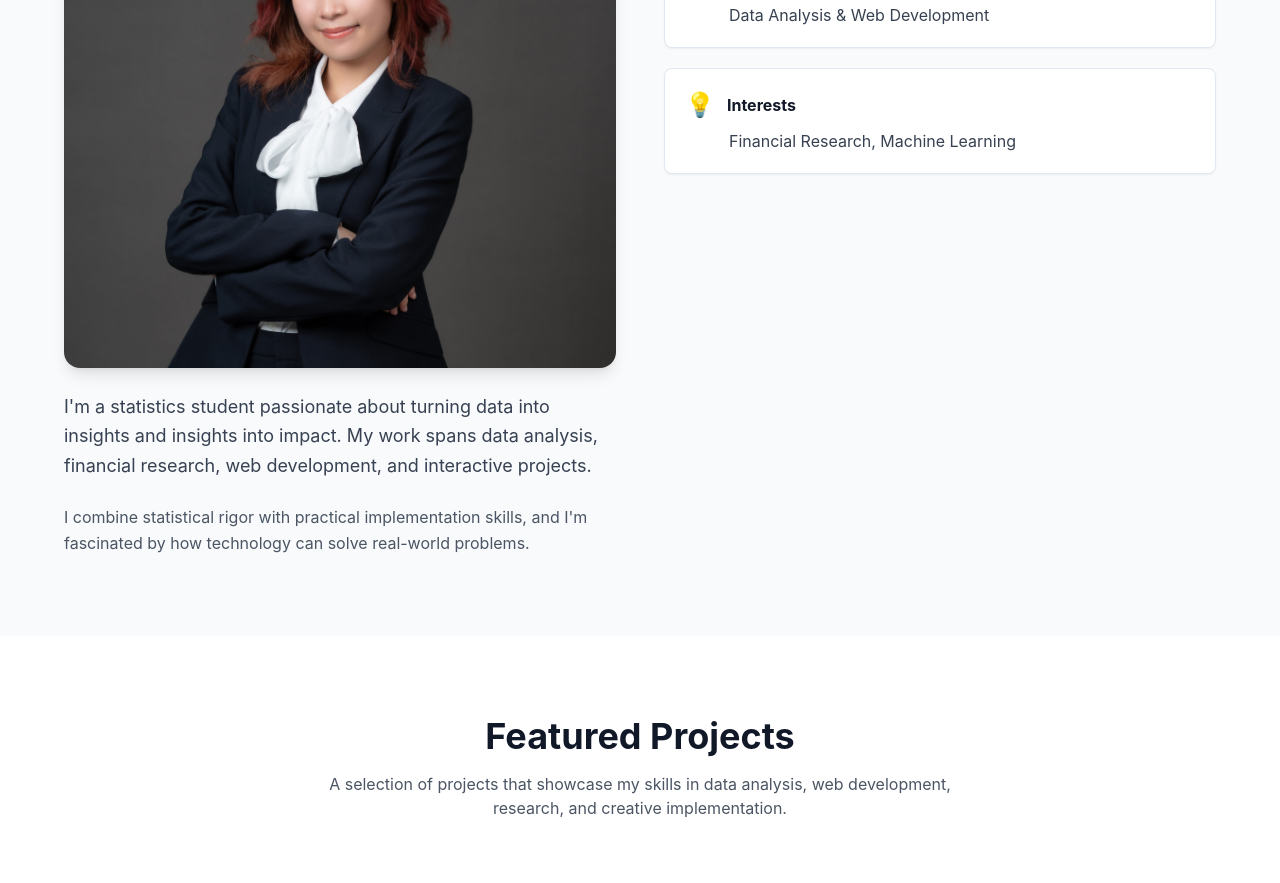
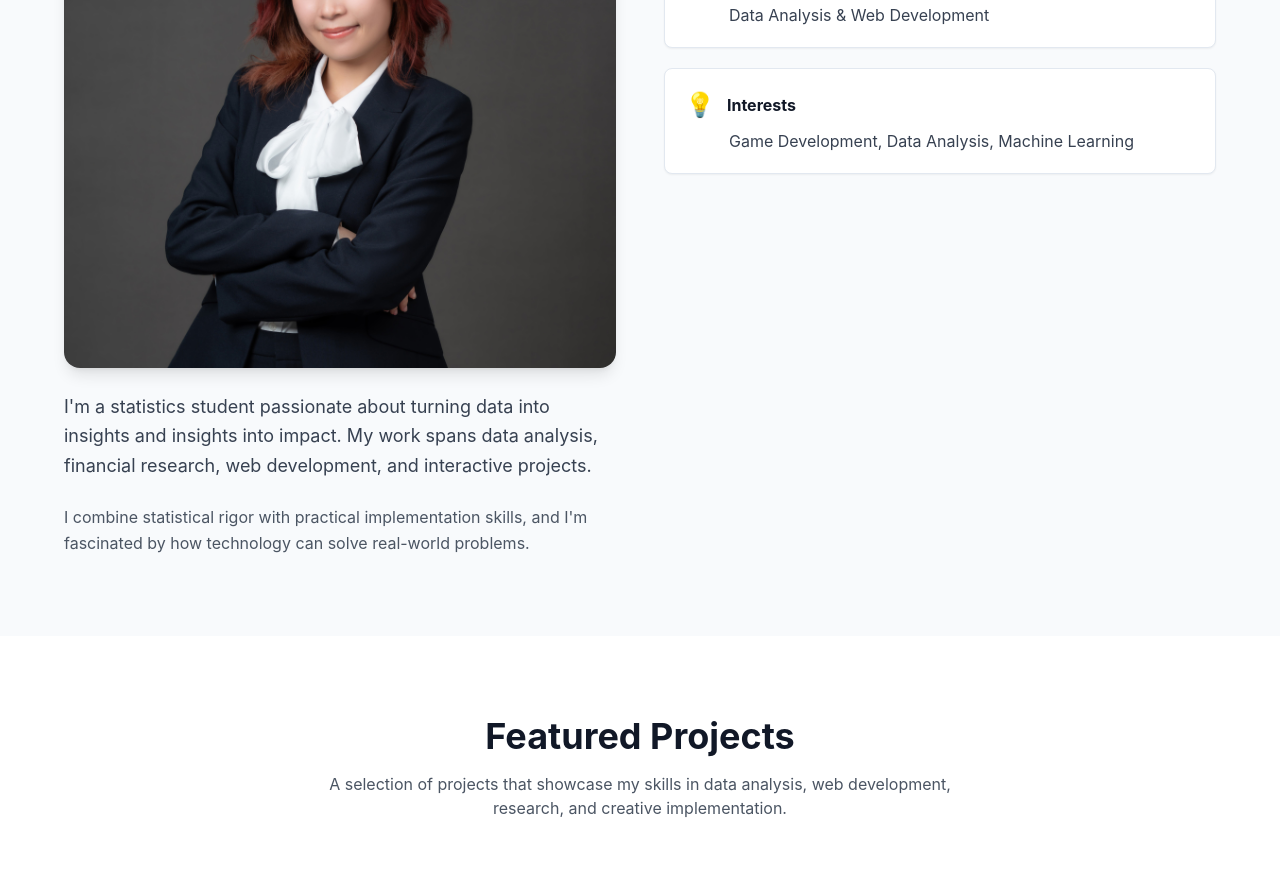
Before and after one commit to Ellen-Fang/ellen-fang-portfolio, a React (Vite) app: page / in a window 1280 px wide. Shown: the part 880-1763 px from the top of the page. Built offline with nearby package versions, Linux system fonts and the light colour scheme.

Commit message:
Update Interests to Game Development, Data Analysis, Machine Learning

```diff
--- a/src/components/About.jsx
+++ b/src/components/About.jsx
@@ -14,7 +14,7 @@ function About() {
     },
     {
       title: 'Interests',
-      content: 'Financial Research, Machine Learning',
+      content: 'Game Development, Data Analysis, Machine Learning',
       icon: '💡'
     }
   ]
```
